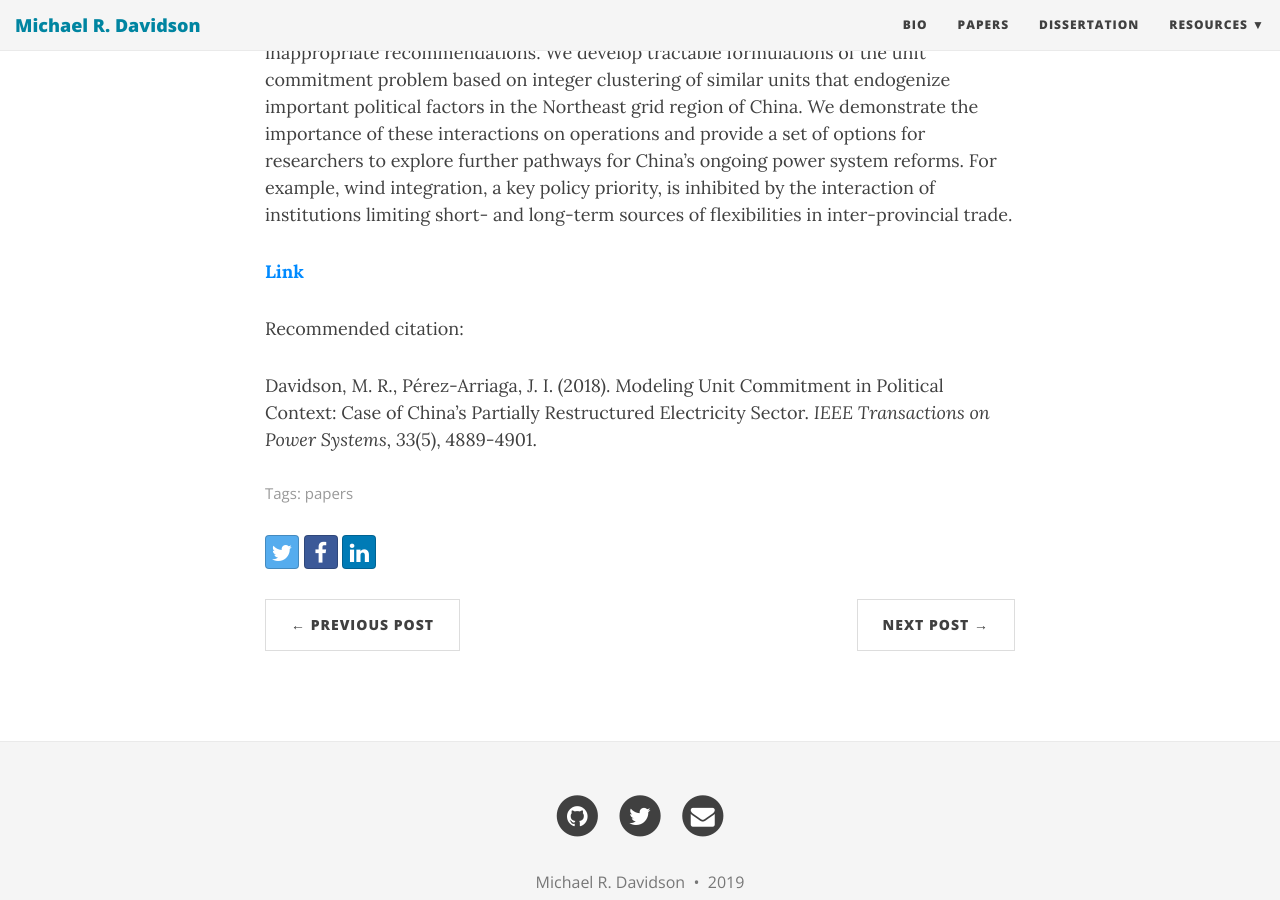
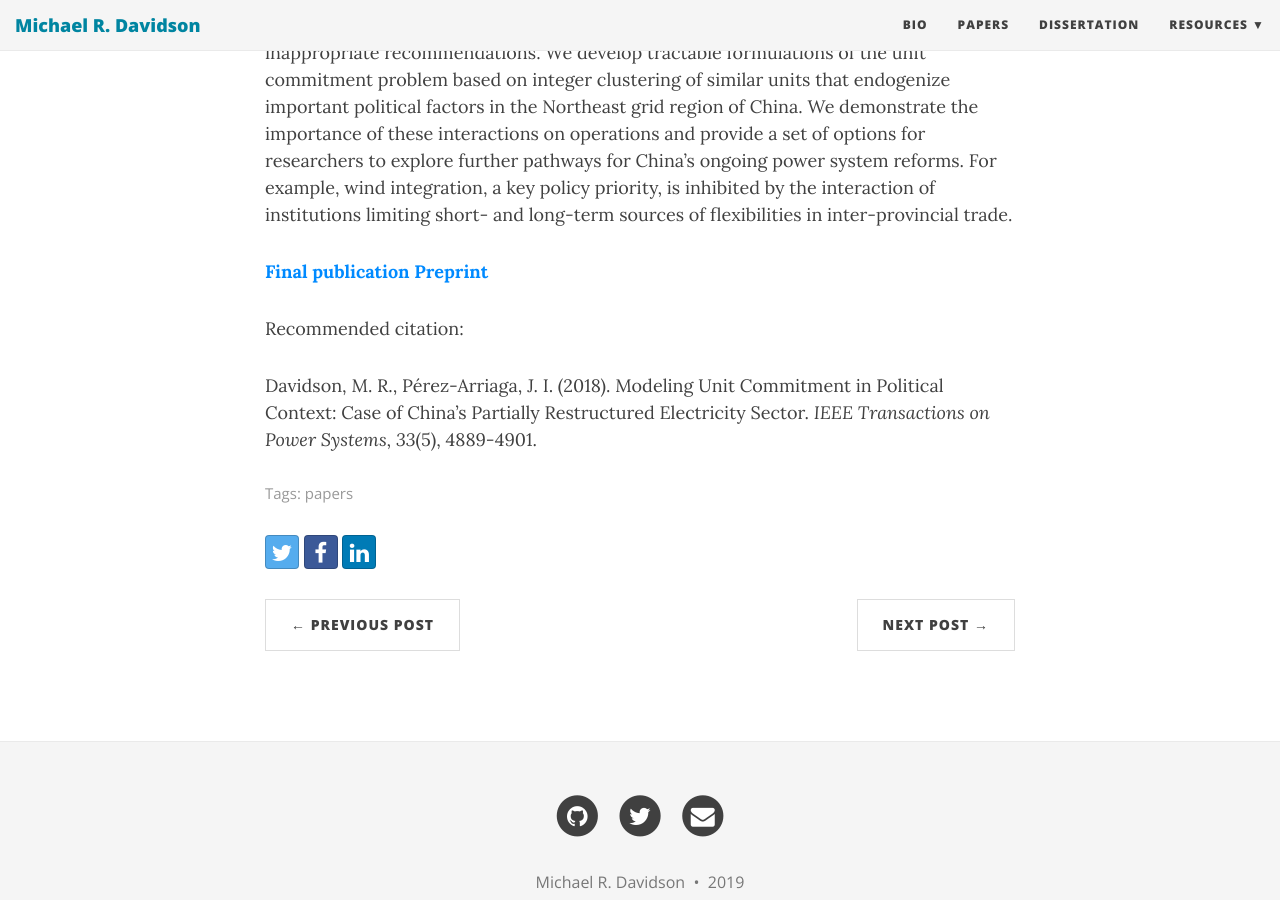
Before and after one commit to east-winds/east-winds.github.io, a Jekyll site: the page built from _posts/2018-04-02-unit-commitment-china-political-context-ieee.md, in a window 1280 px wide and 900 px high, scrolled down 511 px. Built offline with Jekyll 4.4.1, drawn with Linux system fonts in a browser that asks for light colours; nearby versions of some CDN libraries.

Commit message:
preprint

```diff
--- a/_posts/2018-04-02-unit-commitment-china-political-context-ieee.md
+++ b/_posts/2018-04-02-unit-commitment-china-political-context-ieee.md
@@ -10,7 +10,9 @@ tags: [papers]
 Restructuring an electricity sector entails a complex realignment of political and economic institutions, which may both delay and distort the achievement of satisfactorily competitive conditions. In research and planning for policy interventions in power systems under these varied regulatory environments, typical operational models may neglect important interactions between techno-economic criteria and political constraints, leading to poor understanding of underlying causes of inefficiency and to inappropriate recommendations. We develop tractable formulations of the unit commitment problem based on integer clustering of similar units that endogenize important political factors in the Northeast grid region of China. We demonstrate the importance of these interactions on operations and provide a set of options for researchers to explore further pathways for China's ongoing power system reforms. For example, wind integration, a key policy priority, is inhibited by the interaction of institutions limiting short- and long-term sources of flexibilities in inter-provincial trade.
 
 
-[**Link**](http://ieeexplore.ieee.org/document/8329554/)
+[**Final publication**](http://ieeexplore.ieee.org/document/8329554/)
+[**Preprint**](https://dspace.mit.edu/handle/1721.1/122347)
+
 
 Recommended citation:
 
```
